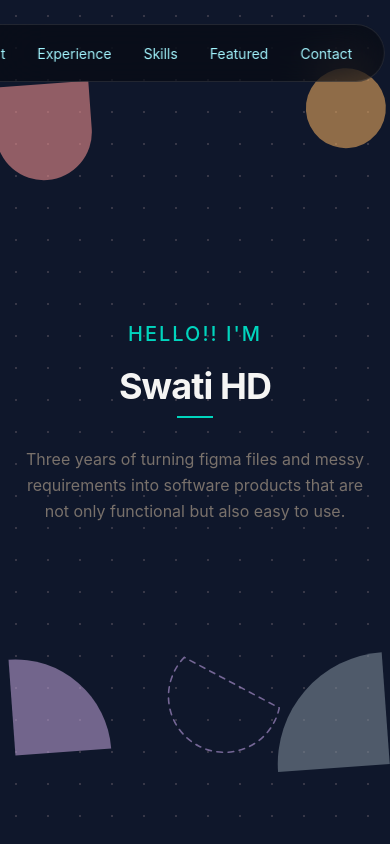
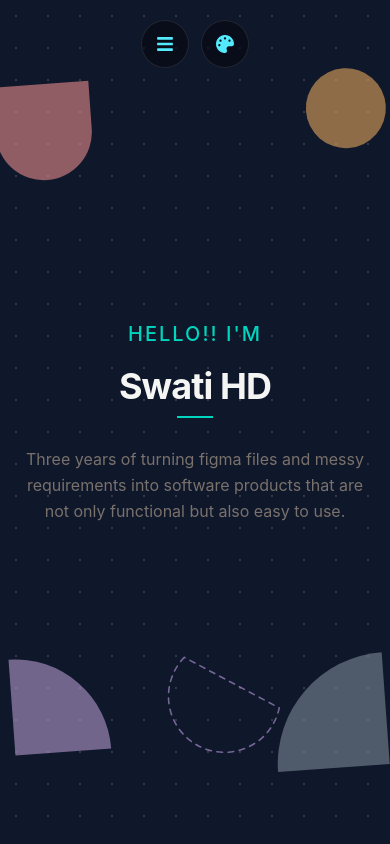
Before and after one commit to SwatiHD/Swati_Portfolio, a React app: page / in a window 390 px wide. Shown: the top 844 px of the page. Built offline with nearby package versions, Linux system fonts and the light colour scheme; the HTML template or start-up script is replaced by a standard one.

Commit message:
navbar modified

```diff
--- a/src/components/Navbar.jsx
+++ b/src/components/Navbar.jsx
@@ -1,25 +1,28 @@
-import { FaPalette } from "react-icons/fa";
+import { useState } from "react";
+import { FaPalette, FaBars, FaTimes } from "react-icons/fa";
 import "../App.css";
+
 export default function Navbar({ mode, setMode }) {
+  const [open, setOpen] = useState(false);
+
   const links = ["About", "Experience", "Skills", "Featured", "Contact"];
 
   const cycleMode = () => {
-    setMode((prev) => {
-      const next = (prev + 1) % 4;
-      console.log("Mode:", next);
-      return next;
-    });
+    setMode((prev) => (prev + 1) % 4);
   };
 
   return (
-    <header className="fixed top-6 left-1/2 -translate-x-1/2 z-50 flex items-center gap-4">
-      <nav className="bg-black/40 backdrop-blur-xl border border-white/10 rounded-full px-8 py-4">
+    <>
+      <header className="fixed top-5 left-1/2 -translate-x-1/2 z-50 flex items-center gap-3">
+
+        {/* Desktop Navbar */}
+        <nav className="hidden md:block bg-black/40 backdrop-blur-xl border border-white/10 rounded-full px-8 py-4">
           <ul className="flex items-center gap-8">
             {links.map((link) => (
               <li key={link}>
                 <a
                   href={`#${link.toLowerCase()}`}
-                className="text-sm text-cyan-200"
+                  className="text-cyan-200 text-sm hover:text-white transition"
                 >
                   {link}
                 </a>
@@ -28,12 +31,49 @@ export default function Navbar({ mode, setMode }) {
           </ul>
         </nav>
 
+        {/* Mobile Menu Button */}
+        <button
+          className="md:hidden w-12 h-12 rounded-full bg-black/40 backdrop-blur-xl border border-white/10 flex items-center justify-center"
+          onClick={() => setOpen(!open)}
+        >
+          {open ? (
+            <FaTimes className="text-cyan-300 text-lg" />
+          ) : (
+            <FaBars className="text-cyan-300 text-lg" />
+          )}
+        </button>
+
+        {/* Weather Button */}
         <button
           onClick={cycleMode}
-        className="w-14 h-14 rounded-full bg-black/40 backdrop-blur-xl border border-white/10 flex items-center justify-center"
+          className="w-12 h-12 md:w-14 md:h-14 rounded-full bg-black/40 backdrop-blur-xl border border-white/10 flex items-center justify-center hover:scale-110 transition"
         >
-        <FaPalette className="text-cyan-300 text-xl" />
+          <FaPalette className="text-cyan-300 text-lg md:text-xl" />
         </button>
       </header>
+
+      {/* Mobile Menu */}
+      <div
+        className={`fixed top-20 left-1/2 -translate-x-1/2 w-[90%] max-w-sm bg-black/80 backdrop-blur-xl rounded-3xl border border-white/10 transition-all duration-300 z-40 md:hidden ${
+          open
+            ? "opacity-100 translate-y-0"
+            : "opacity-0 -translate-y-5 pointer-events-none"
+        }`}
+      >
+        <ul className="flex flex-col items-center py-6 gap-6">
+          {links.map((link) => (
+            <li key={link}>
+              <a
+                href={`#${link.toLowerCase()}`}
+                onClick={() => setOpen(false)}
+                className="text-cyan-200 text-lg hover:text-white transition"
+              >
+                {link}
+              </a>
+            </li>
+          ))}
+        </ul>
+      </div>
+    </>
   );
 }
```
Lines whose indentation alone changed are shown as unchanged.
